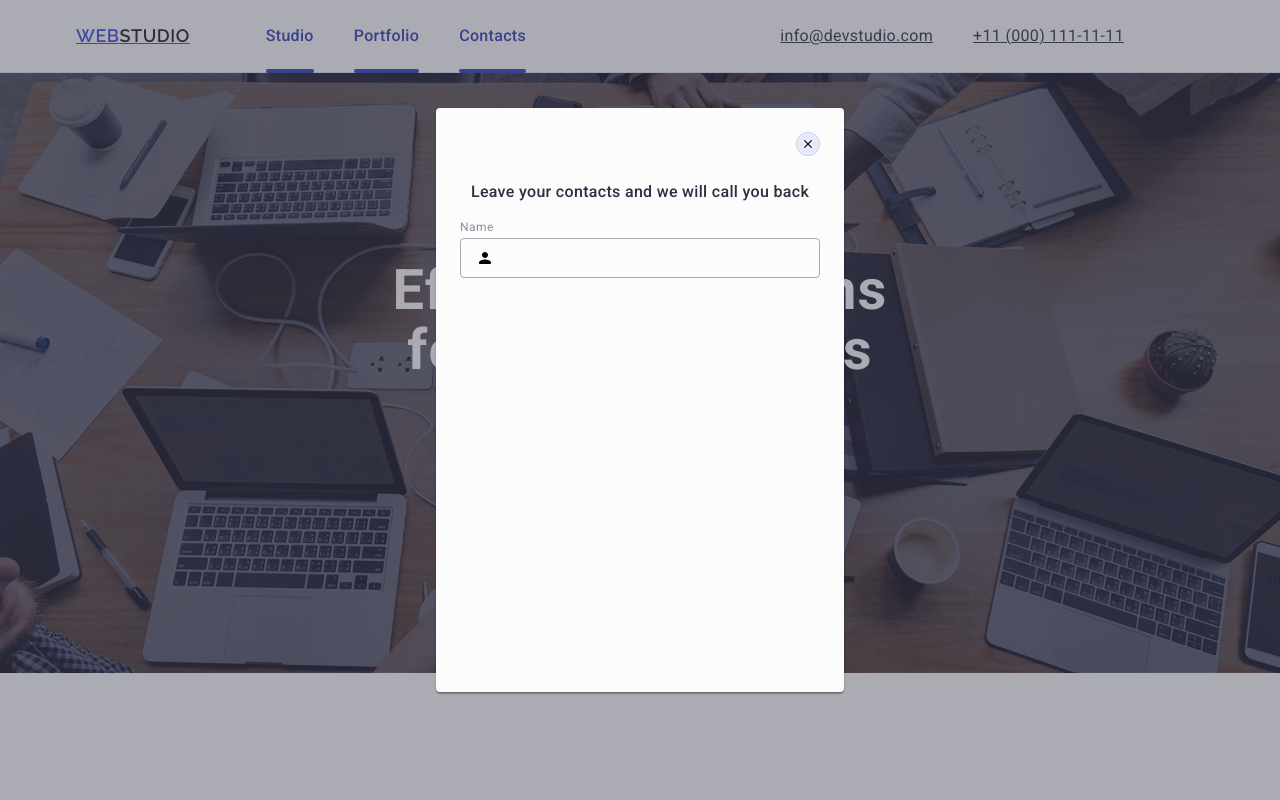
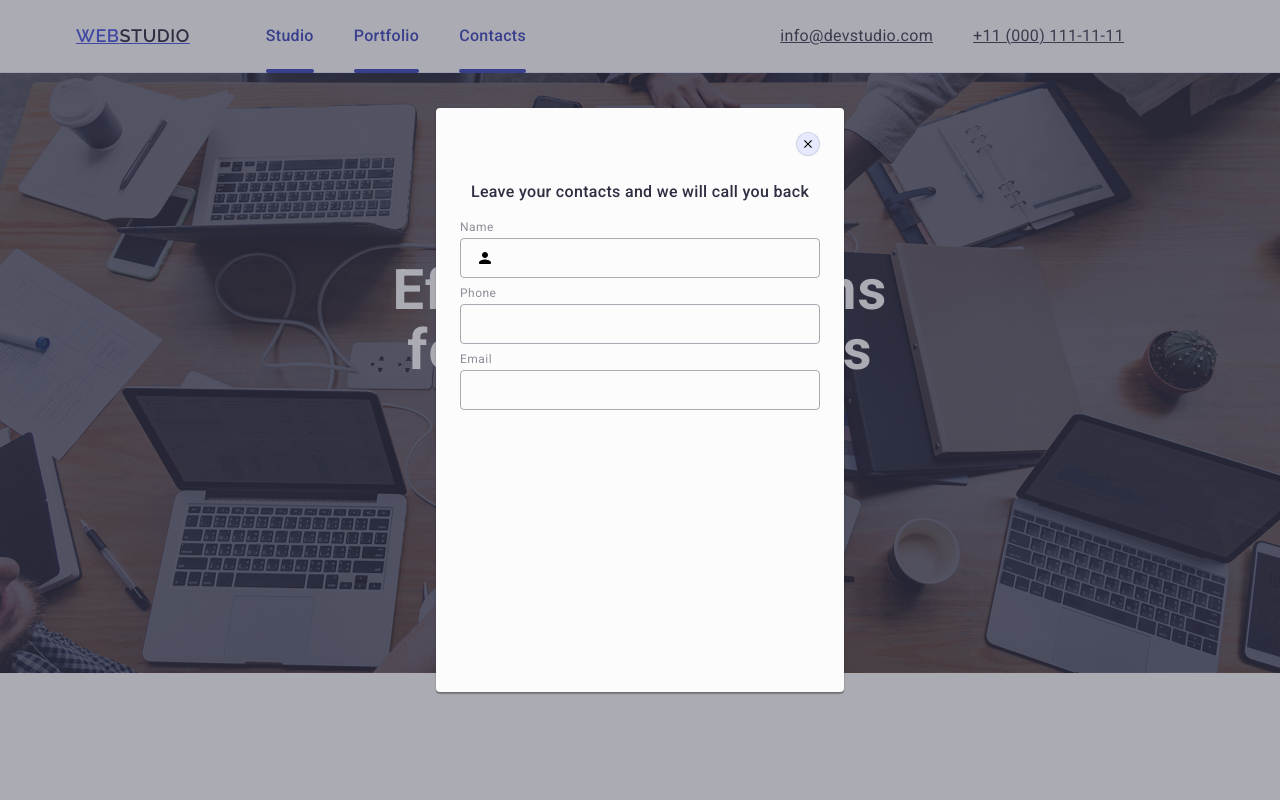
Before and after one commit to berkince14/goit-markup-hw-05, a plain HTML site: page index.html in a window 1280 px wide. Shown: the top 800 px of the page. Drawn offline with nearby package versions, Linux system fonts and the light colour scheme.

Commit message:
html fixed and updated

```diff
--- a/css/styles.css
+++ b/css/styles.css
@@ -620,11 +620,11 @@ ul {
   border-color: #4d5ae5;
 }
 
-.modal-form-input:focus .user-name-svg {
+.modal-form-input:focus + .modal-form-svg {
   fill: #4d5ae5;
 }
 
-.modal-form-input-div .user-name-svg {
+.modal-form-input-div .modal-form-svg {
   position: absolute;
   left: 16px;
   top: 50%;
--- a/index.html
+++ b/index.html
@@ -482,8 +482,36 @@
                 id="user-name"
                 class="modal-form-input"
               />
-              <svg class="user-name-svg" width="18" height="24">
+              <svg class="modal-form-svg" width="18" height="24">
                 <use href="./images/icons.svg#icon-person-black"></use>
+              </svg>
+            </div>
+          </div>
+          <div class="modal-form-div">
+            <label for="user-phone" class="modal-form-label">Phone</label>
+            <div class="modal-form-input-div">
+              <input
+                type="tel"
+                name="user-phone"
+                id="user-phone"
+                class="modal-form-input"
+              />
+              <svg class="modal-form-svg" width="18" height="24">
+                <use href="./images/icons.svg#icon-tel"></use>
+              </svg>
+            </div>
+          </div>
+          <div class="modal-form-div">
+            <label for="user-email" class="modal-form-label">Email</label>
+            <div class="modal-form-input-div">
+              <input
+                type="email"
+                name="user-email"
+                id="user-email"
+                class="modal-form-input"
+              />
+              <svg class="modal-form-svg" width="18" height="24">
+                <use href="./images/icons.svg#icon-email"></use>
               </svg>
             </div>
           </div>
```
Also changed, not shown: images/icons.svg.
